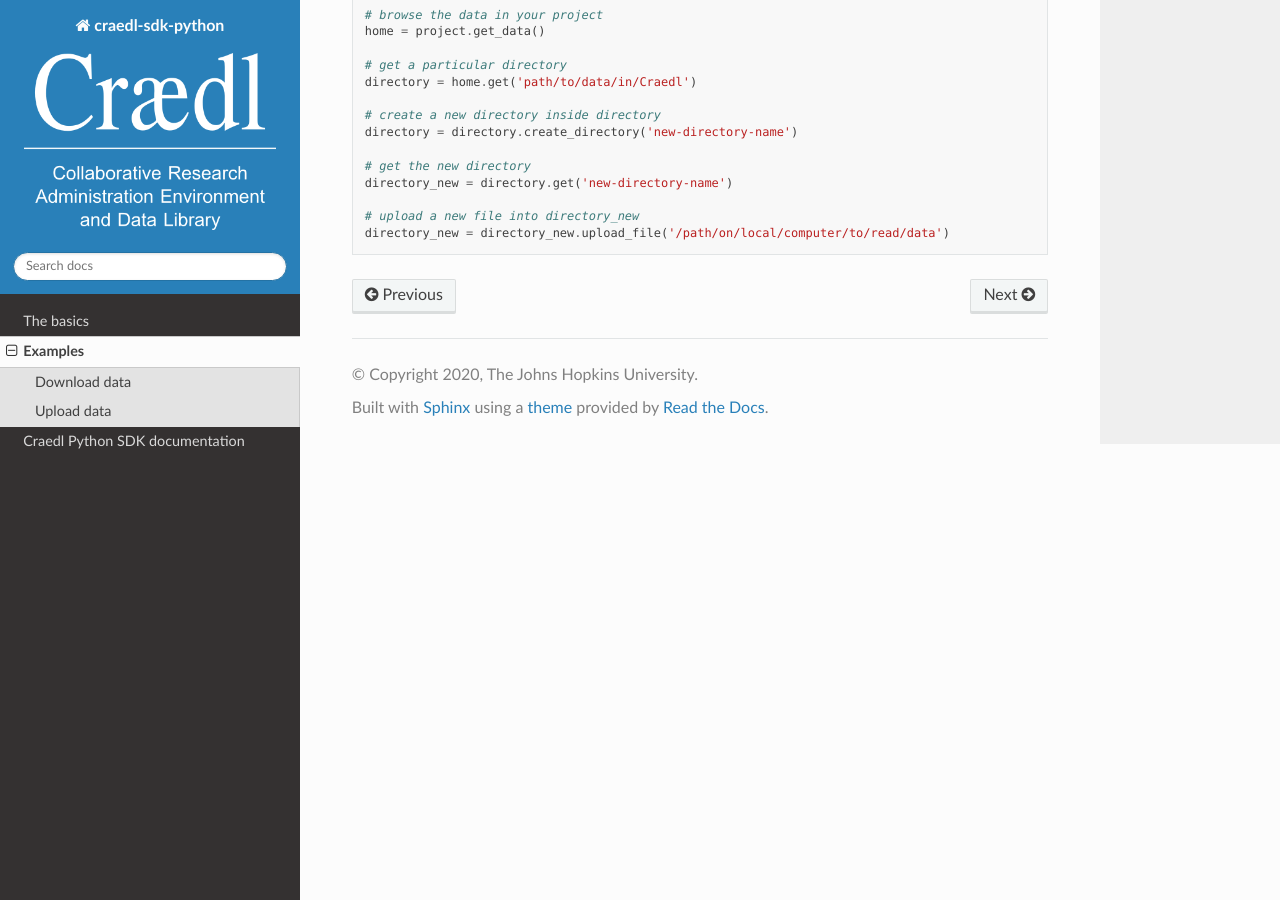
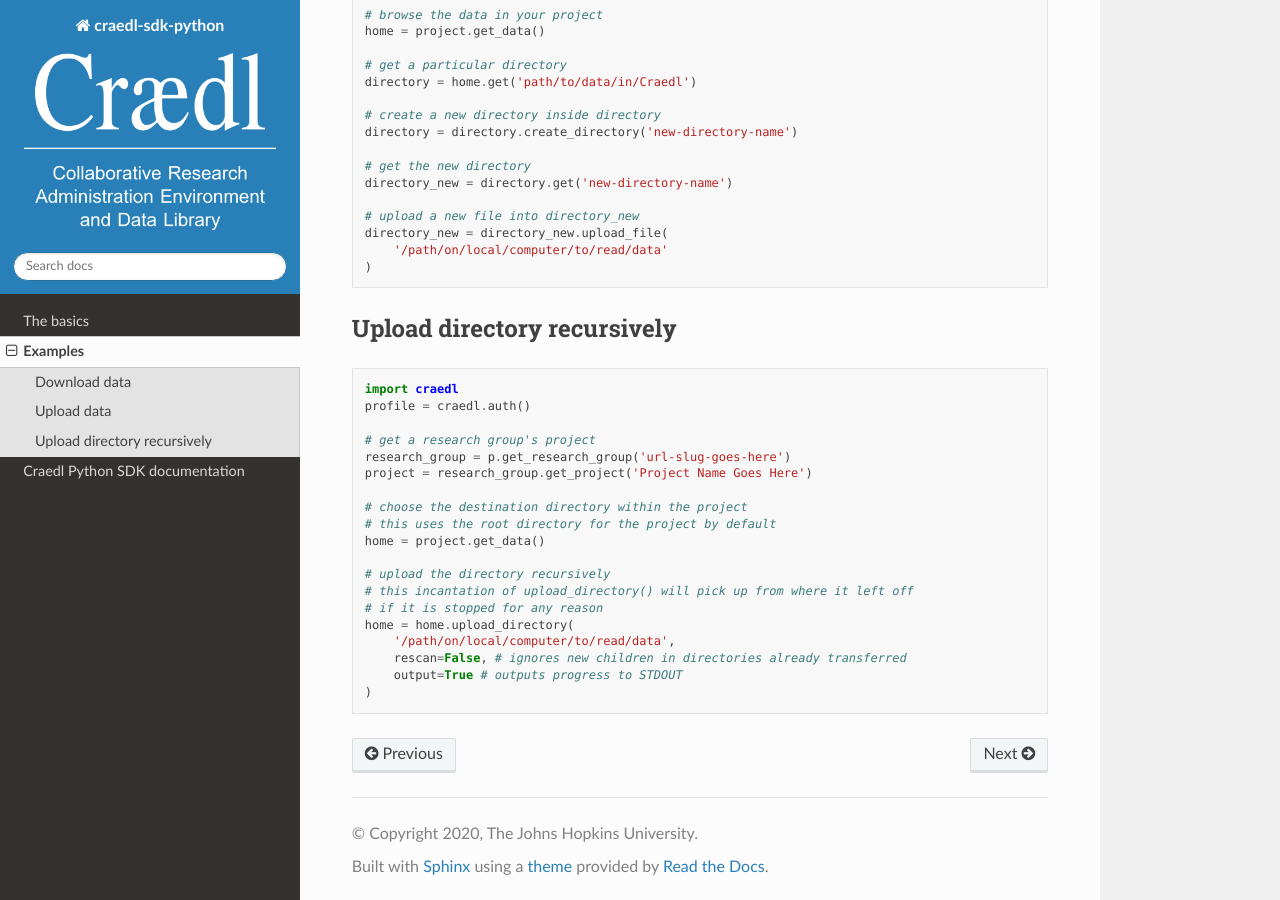
Before and after one commit to craedl/craedl-sdk-python, a Sphinx documentation site: the page built from docs/source/docs/examples.rst, in a window 1280 px wide and 900 px high, scrolled down 681 px. Built offline with Sphinx 7.4.7 and the Read the Docs theme 2.0.0, drawn with Linux system fonts in a browser that asks for light colours.

Commit message:
add example to docs

```diff
--- a/docs/source/docs/examples.rst
+++ b/docs/source/docs/examples.rst
@@ -46,4 +46,31 @@
     directory_new = directory.get('new-directory-name')
 
     # upload a new file into directory_new
-    directory_new = directory_new.upload_file('/path/on/local/computer/to/read/data')
+    directory_new = directory_new.upload_file(
+        '/path/on/local/computer/to/read/data'
+    )
+
+Upload directory recursively
+****************************
+
+.. code-block:: python
+
+    import craedl
+    profile = craedl.auth()
+
+    # get a research group's project
+    research_group = p.get_research_group('url-slug-goes-here')
+    project = research_group.get_project('Project Name Goes Here')
+
+    # choose the destination directory within the project
+    # this uses the root directory for the project by default
+    home = project.get_data()
+
+    # upload the directory recursively
+    # this incantation of upload_directory() will pick up from where it left off
+    # if it is stopped for any reason
+    home = home.upload_directory(
+        '/path/on/local/computer/to/read/data',
+        rescan=False, # ignores new children in directories already transferred
+        output=True # outputs progress to STDOUT
+    )
```
